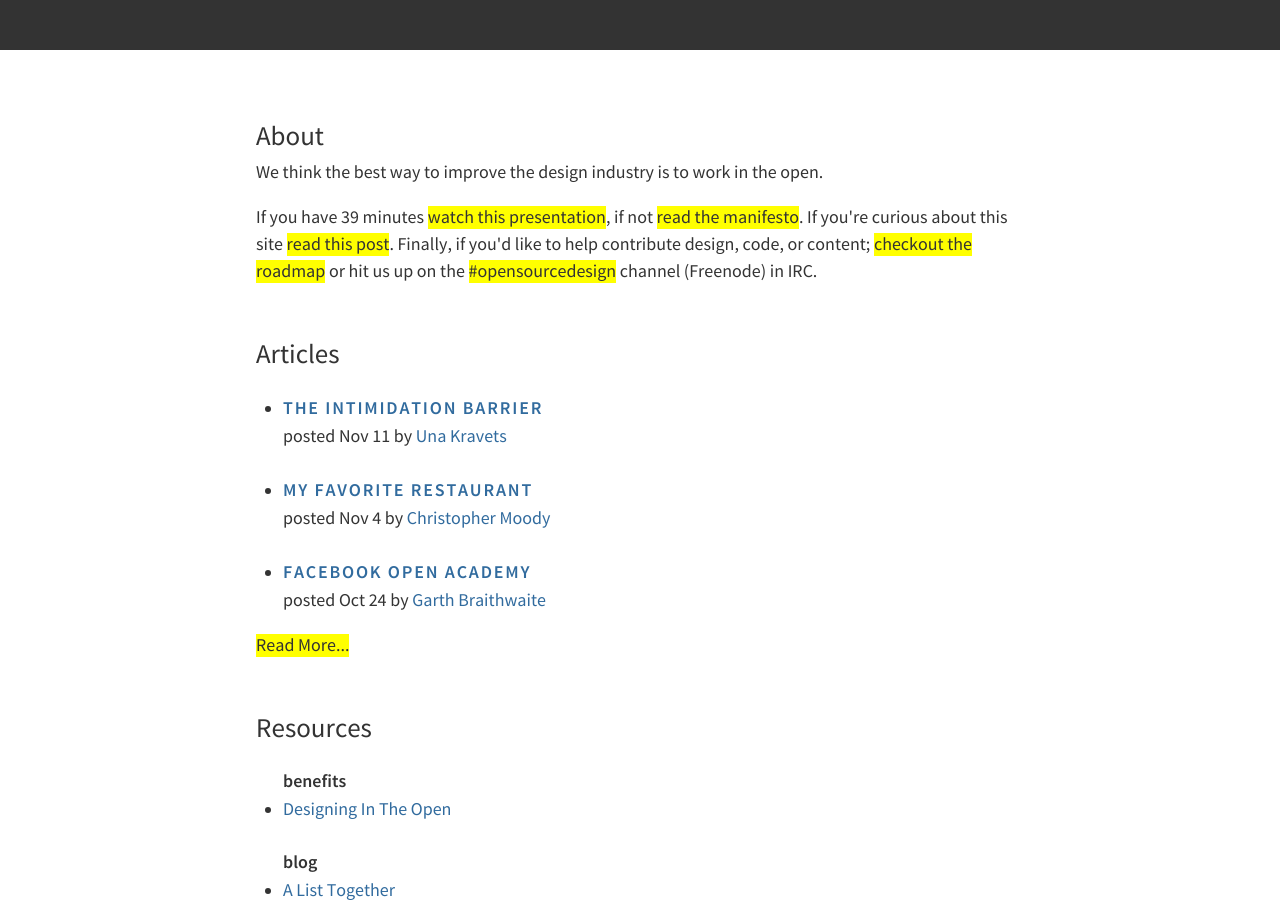
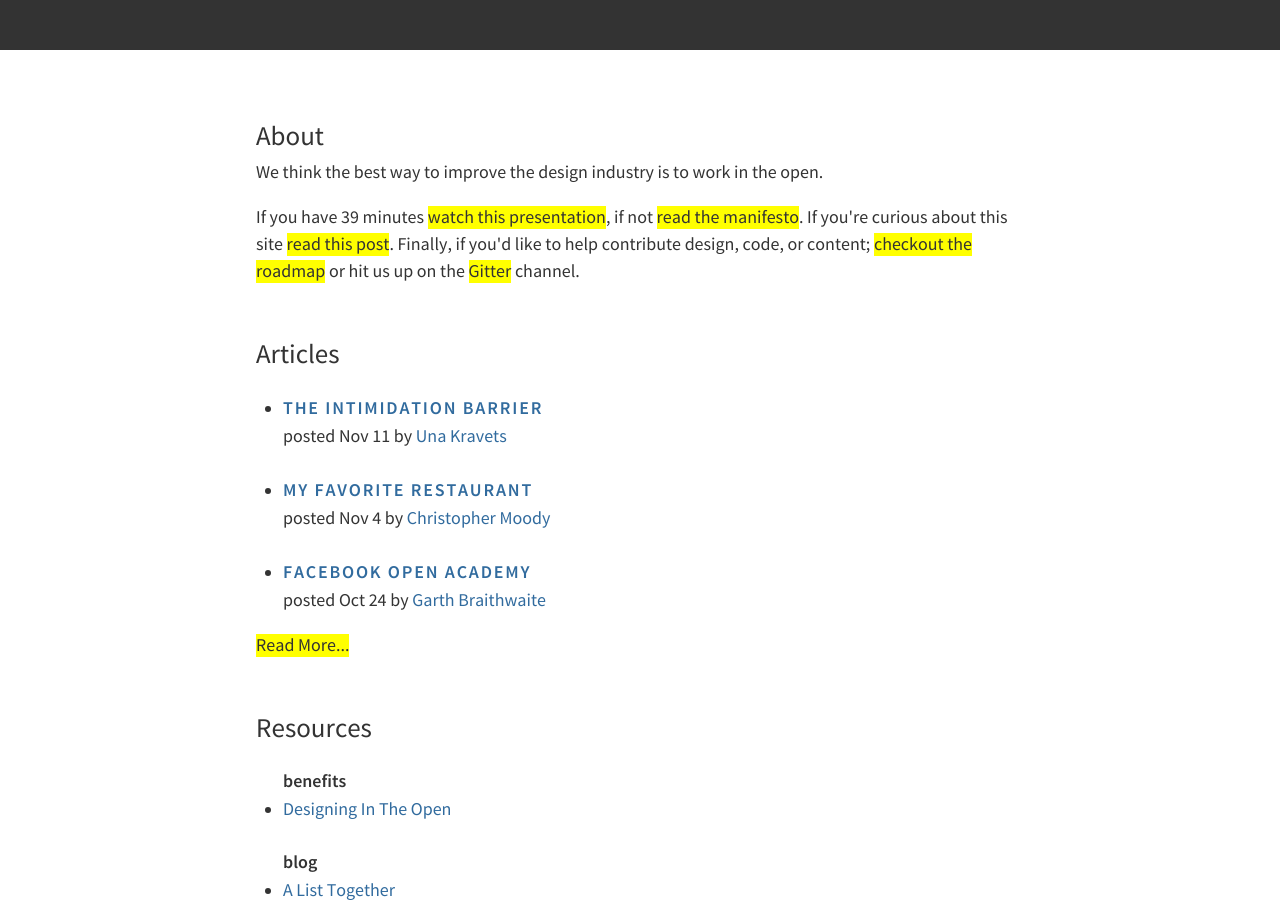
Before and after one commit to DesignOpen/designopen.github.io, a Jekyll site: the page built from index.html, in a window 1280 px wide and 900 px high, scrolled down 310 px. Built offline with Jekyll 4.4.1, drawn with Linux system fonts in a browser that asks for light colours.

Commit message:
Replaced IRC chan with Gitter

```diff
--- a/index.html
+++ b/index.html
@@ -6,7 +6,7 @@ title: Home
   <section class="home-section" itemscope itemprop="mainContentOfPage about" itemtype=http://schema.org/WebPageElement>
     <h2>About</h2>
       <p>We think the best way to improve the design industry is to work in the open.</p>
-      <p>If you have 39 minutes <a href="/blogging_about/designers-can-open-source-session-video/">watch this presentation</a>, if not <a href="/blogging_about/the-open-source-design-manifesto/">read the manifesto</a>. If you're curious about this site <a href="/blogging_about/building_this_site/">read this post</a>.  Finally, if you'd like to help contribute design, code, or content; <a href="/blogging_about/the-roadmap/">checkout the roadmap</a> or hit us up on the <a href="http://webchat.freenode.net?channels=%23opensourcedesign">#opensourcedesign</a> channel (Freenode) in IRC.
+      <p>If you have 39 minutes <a href="/blogging_about/designers-can-open-source-session-video/">watch this presentation</a>, if not <a href="/blogging_about/the-open-source-design-manifesto/">read the manifesto</a>. If you're curious about this site <a href="/blogging_about/building_this_site/">read this post</a>.  Finally, if you'd like to help contribute design, code, or content; <a href="/blogging_about/the-roadmap/">checkout the roadmap</a> or hit us up on the <a href="https://gitter.im/DesignOpen/OpenSourceDesign">Gitter</a> channel.
   </section>
 
   <section class="home-section" itemscope itemtype="http://schema.org/Blog">
```
